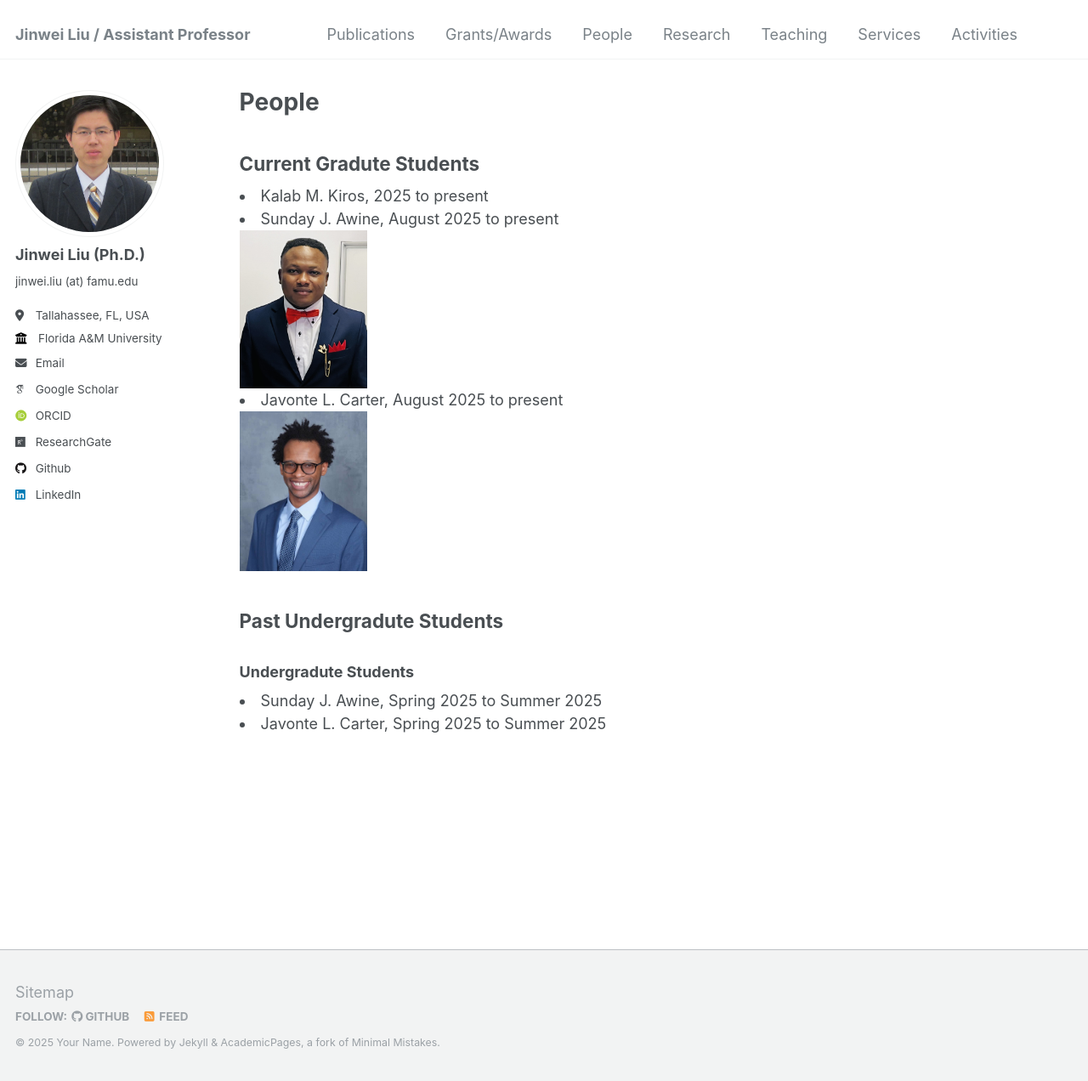
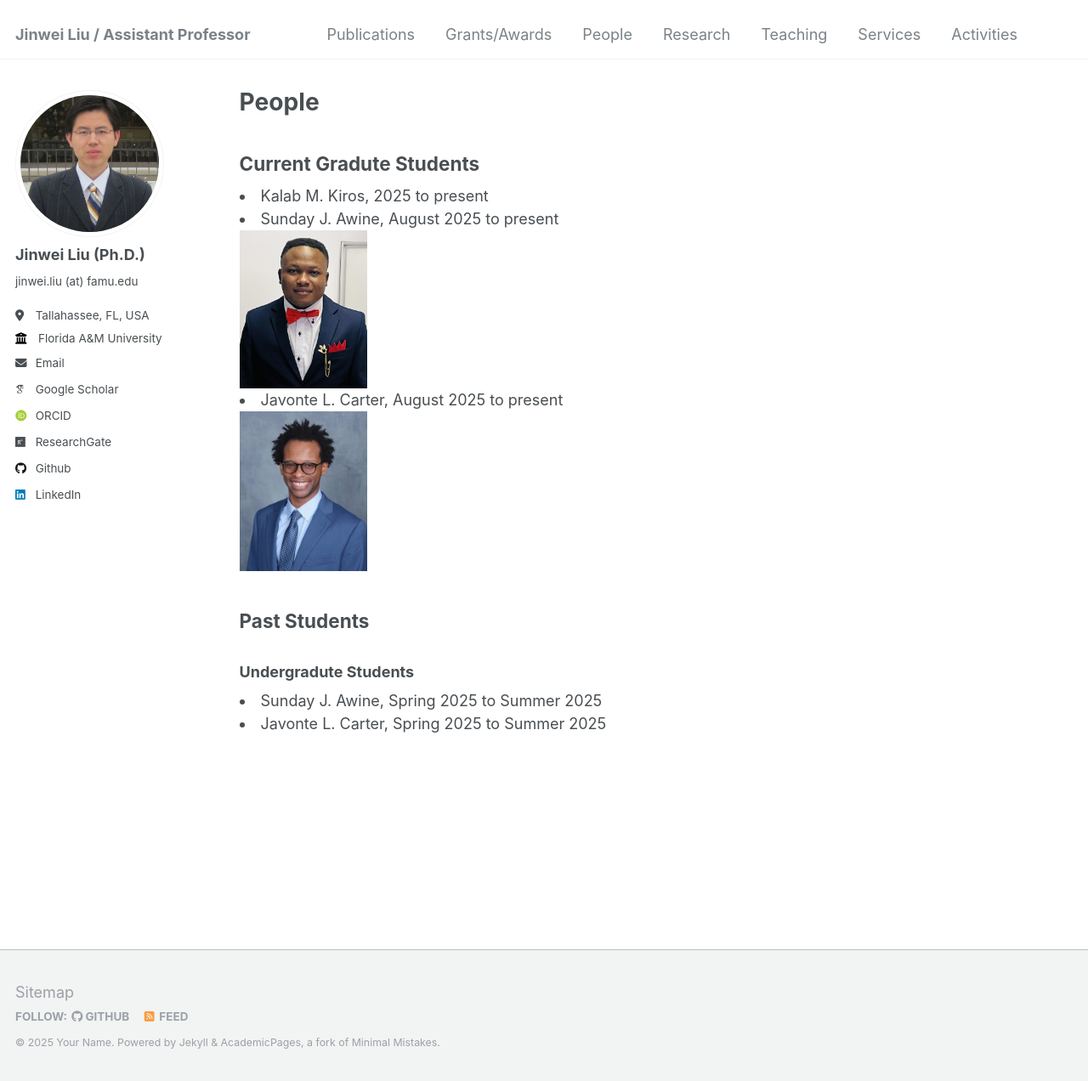
Before and after one commit to jinweiliucu/jinweiliucu.github.io, a Jekyll site: the page built from _pages/people.html, in a window 1280 px wide and 1272 px high. Shown: the whole window at 85% size. Built offline with Jekyll 4.4.1, drawn with Linux system fonts in a browser that asks for light colours; some web fonts are replaced.

Commit message:
Update people.html

```diff
--- a/_pages/people.html
+++ b/_pages/people.html
@@ -22,7 +22,7 @@ author_profile: true
 	<img src='./Javonte.jpg' alt='Javonte' width="150" height="80">
 
 
-<h2 class="text-left">Past Undergradute Students</h2>
+<h2 class="text-left">Past Students</h2>
 	<h3 class="text-left">Undergradute Students</h2>
     	<li>
     	Sunday J. Awine, Spring 2025 to Summer 2025
```
